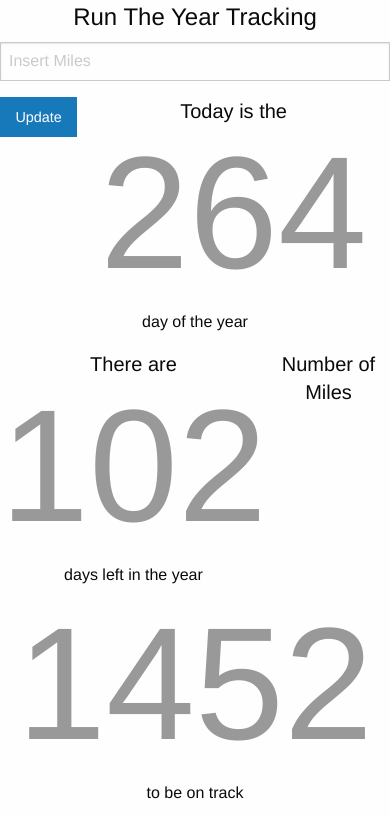
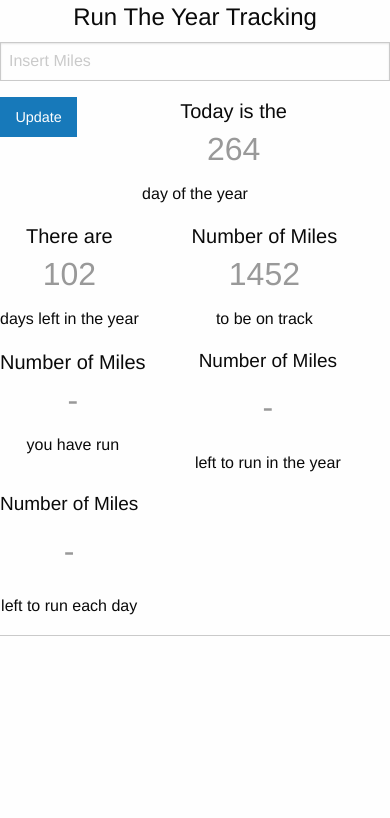
Before and after one commit to jessgusclark/runtheyearcalculator, a website: page index.html in a window 390 px wide. Shown: the top 818 px of the page. Drawn offline with nearby package versions, Linux system fonts and the light colour scheme.

Commit message:
Update font size and columns.

```diff
--- a/index.html
+++ b/index.html
@@ -15,45 +15,45 @@
       <h1>Run The Year Tracking</h1>
     </div>
 
-    <div class="medium-2 medium-offset-4 columns">
+    <div class="medium-2 small-8 medium-offset-4 columns">
       <input type="text" class="inputmiles" value="" placeholder="Insert Miles" />
     </div>
-    <div class="medium-2 columns">
+    <div class="medium-2 small-4 columns">
       <p class="button full">Update</p>
     </div>
 
   </div>
    <div class="row">
-      <div class="medium-6 columns">
+      <div class="small-6 columns">
           <h2 class="heading">Today is the</h2>
           <p class="stat day"></p>
           <p class="description">day of the year</p>
       </div>
-      <div class="medium-6 columns">
+      <div class="small-6 columns">
           <h2 class="heading">There are</h2>
           <p class="stat dayleft"></p>
           <p class="description">days left in the year</p>
       </div>
    </div>
    <div class="row">
-      <div class="medium-6 columns">
+      <div class="small-6 columns">
           <h2 class="heading">Number of Miles</h2>
           <p class="stat miles"></p>
           <p class="description">to be on track</p>
       </div>
-      <div class="medium-6 columns">
+      <div class="small-6 columns">
           <h2 class="heading">Number of Miles</h2>
           <p class="stat you">-</p>
           <p class="description">you have run</p>
       </div>
    </div>
    <div class="row">
-      <div class="medium-6 columns">
+      <div class="small-6 columns">
           <h3 class="heading">Number of Miles</h3>
           <p class="statmedium left">-</p>
           <p class="description">left to run in the year</p>
       </div>
-      <div class="medium-6 columns">
+      <div class="small-6 columns">
           <h3 class="heading">Number of Miles</h3>
           <p class="statmedium leftdays">-</p>
           <p class="description">left to run each day</p>
--- a/run.css
+++ b/run.css
@@ -13,3 +13,9 @@
 }
 .description {text-align: center;}
 .column:last-child:not(:first-child), .columns:last-child:not(:first-child) {float:left;}
+
+@media only screen and (max-width: 40em) {
+    .stat, .statmedium {
+        font-size:2em;
+    }
+}
```
